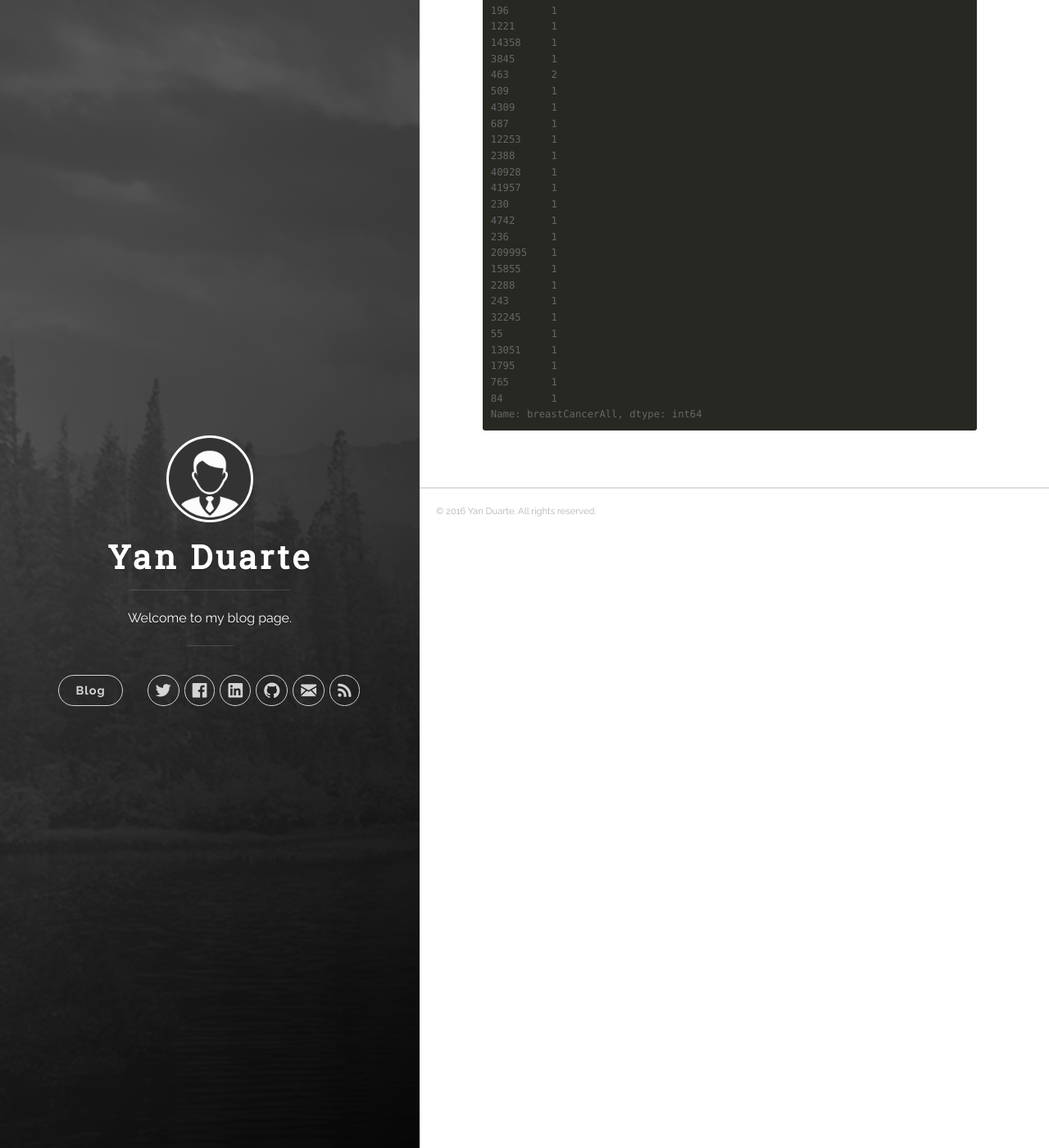
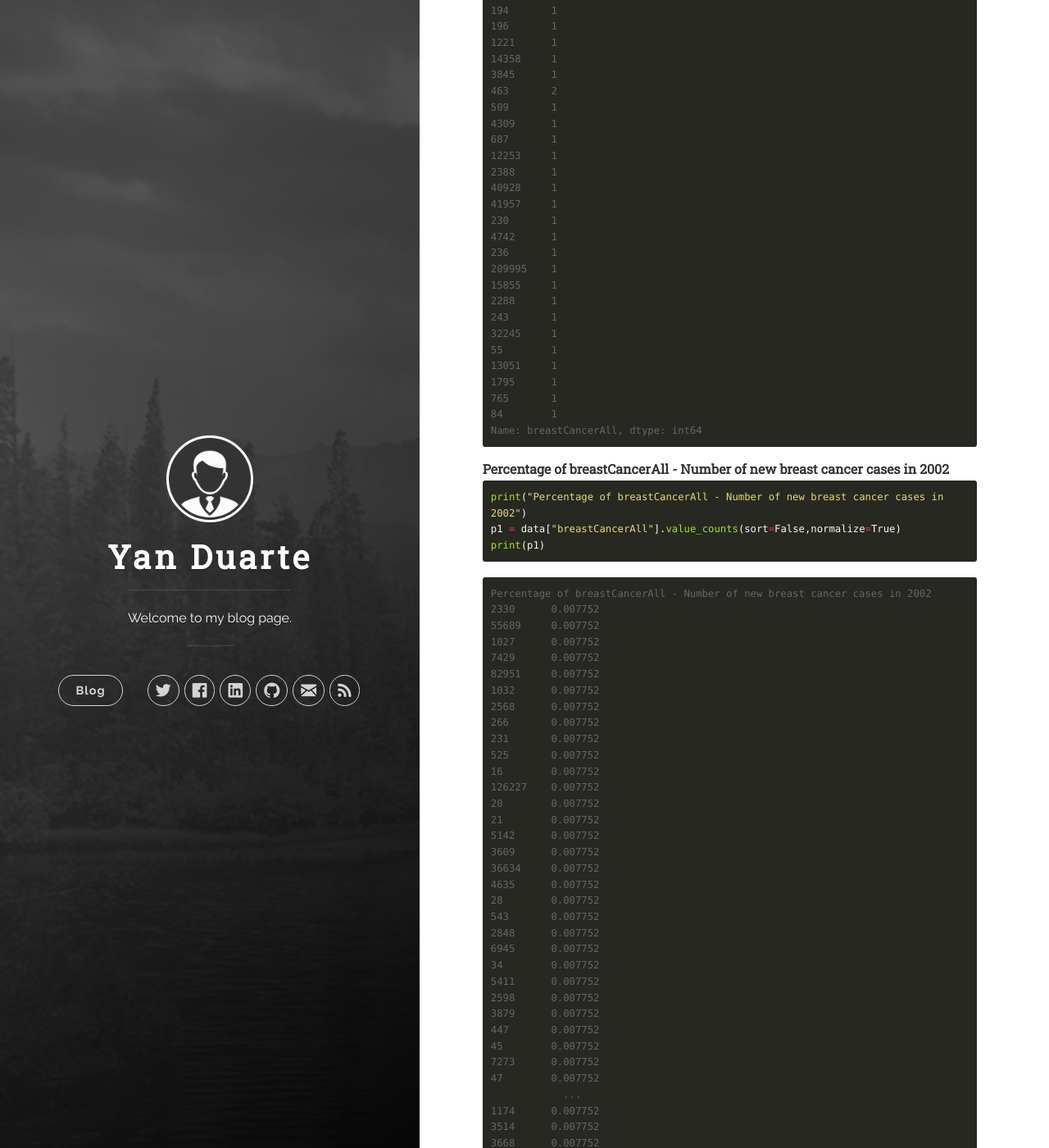
Before and after one commit to yan-duarte/yan-duarte.github.io, a Jekyll site: the page built from _posts/2016-07-05-Assignment2.md, in a window 1280 px wide and 1400 px high, scrolled down 1839 px. Shown: the whole window at 82% size. Built offline with Jekyll 4.4.1, drawn with Linux system fonts in a browser that asks for light colours; nearby versions of some CDN libraries; some of the changed text lies outside the part shown.

Commit message:
Updated 2016-07-05-Assignment2.md

````diff
--- a/_posts/2016-07-05-Assignment2.md
+++ b/_posts/2016-07-05-Assignment2.md
@@ -20,7 +20,7 @@
 
 The results of the first program that demonstrates the frequency distributions were:
 
-#### Importing the packages and the [data set](https://yan-duarte.github.io/archives/separatedData.csv)
+#### **Importing the packages and the [data set](https://yan-duarte.github.io/archives/separatedData.csv) **
 
 ```python
 import pandas
@@ -29,7 +29,7 @@
 data = pandas.read_csv("separatedData.csv", low_memory = False)
 ```
 
-#### Print data set dimension
+#### **Print data set dimension**
 
 ```python
 print(len(data))
@@ -41,7 +41,7 @@
 6
 ```
 
-#### Change data type among variables to numeric
+#### **Change data type among variables to numeric**
 
 ```python
 data["breastCancerAll"]   = data["breastCancerAll"].convert_objects(convert_numeric=True)
@@ -51,7 +51,7 @@
 data["meanCholesterol"]   = data["meanCholesterol"].convert_objects(convert_numeric=True)
 ```
 
-#### Count of breastCancerAll - Number of new breast cancer cases in 2002
+#### **Count of breastCancerAll - Number of new breast cancer cases in 2002**
 
 ```python
 print("Count of breastCancerAll - Number of new breast cancer cases in 2002")
@@ -60,6 +60,7 @@
 ```
 
 ```
+Count of breastCancerAll - Number of new breast cancer cases in 2002
 2330      1
 55689     1
 1027      1
@@ -123,3 +124,151 @@
 84        1
 Name: breastCancerAll, dtype: int64
 ```
+
+#### **Percentage of breastCancerAll - Number of new breast cancer cases in 2002**
+
+```python
+print("Percentage of breastCancerAll - Number of new breast cancer cases in 2002")
+p1 = data["breastCancerAll"].value_counts(sort=False,normalize=True)
+print(p1)
+```
+
+```
+Percentage of breastCancerAll - Number of new breast cancer cases in 2002
+2330      0.007752
+55689     0.007752
+1027      0.007752
+7429      0.007752
+82951     0.007752
+1032      0.007752
+2568      0.007752
+266       0.007752
+231       0.007752
+525       0.007752
+16        0.007752
+126227    0.007752
+20        0.007752
+21        0.007752
+5142      0.007752
+3609      0.007752
+36634     0.007752
+4635      0.007752
+28        0.007752
+543       0.007752
+2848      0.007752
+6945      0.007752
+34        0.007752
+5411      0.007752
+2598      0.007752
+3879      0.007752
+447       0.007752
+45        0.007752
+7273      0.007752
+47        0.007752
+            ...
+1174      0.007752
+3514      0.007752
+3668      0.007752
+4117      0.007752
+194       0.007752
+196       0.007752
+1221      0.007752
+14358     0.007752
+3845      0.007752
+463       0.015504
+509       0.007752
+4309      0.007752
+687       0.007752
+12253     0.007752
+2388      0.007752
+40928     0.007752
+41957     0.007752
+230       0.007752
+4742      0.007752
+236       0.007752
+209995    0.007752
+15855     0.007752
+2288      0.007752
+243       0.007752
+32245     0.007752
+55        0.007752
+13051     0.007752
+1795      0.007752
+765       0.007752
+84        0.007752
+Name: breastCancerAll, dtype: float64
+```
+
+#### **Count of breastCancer100th - Number of new breast cancer cases per 100,000 female in 2002**
+
+```python
+print("Count of breastCancer100th - Number of new breast cancer cases per 100,000 female in 2002")
+c2 = data["breastCancer100th"].value_counts(sort=False)
+print(c2)
+```
+
+```
+Count of breastCancer100th - Number of new breast cancer cases per 100,000 female in 2002
+31.6    1
+46.6    1
+3.9     1
+30.9    1
+6.4     1
+29.7    1
+10.3    1
+31.8    1
+12.3    1
+13.6    1
+15.3    1
+16.5    2
+30.3    1
+18.7    1
+19.5    3
+20.6    2
+21.5    1
+22.5    2
+23.5    2
+24.7    4
+25.9    2
+26.0    1
+28.1    4
+29.8    2
+30.6    1
+31.2    3
+32.7    1
+33.4    1
+34.2    2
+35.1    2
+       ..
+16.6    1
+16.2    1
+17.1    1
+24.1    1
+46.2    1
+18.2    2
+10.5    1
+19.1    1
+19.0    1
+20.4    2
+87.2    1
+23.3    1
+26.4    1
+50.3    1
+18.4    1
+23.1    1
+24.2    1
+29.0    1
+13.0    1
+25.2    1
+83.1    1
+24.0    1
+30.0    1
+26.1    1
+29.5    1
+55.5    1
+30.8    1
+74.4    1
+20.2    1
+84.7    1
+Name: breastCancer100th, dtype: int64
+```
````
